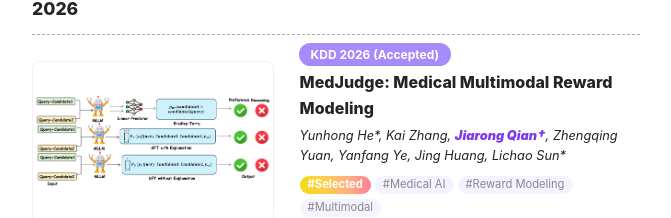
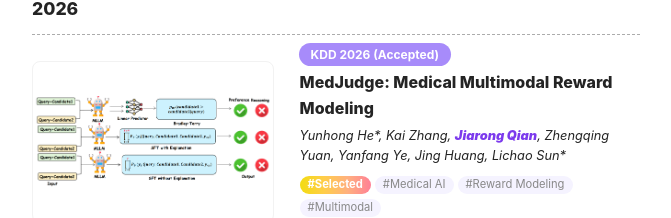
Before and after one commit to JiarongQian/JiarongQian_Page, a React (Vite) app: page / in a window 1280 px wide. Shown: the part 813-1031 px from the top of the page, without its empty margins (480-1151 px from the left). Built offline with nearby package versions, Linux system fonts and the light colour scheme.

Commit message:
Remove dagger marker from Jiarong Qian on MedJudge author list.
Co-authored-by: Cursor <cursoragent@cursor.com>

```diff
--- a/src/components/Publications.jsx
+++ b/src/components/Publications.jsx
@@ -89,7 +89,7 @@ const publications = [
         authors: [
             { name: "Yunhong He", role: "first" },
             { name: "Kai Zhang" },
-            { name: "Jiarong Qian", role: "advisor" },
+            { name: "Jiarong Qian" },
             { name: "Zhengqing Yuan" },
             { name: "Yanfang Ye" },
             { name: "Jing Huang" },
```
